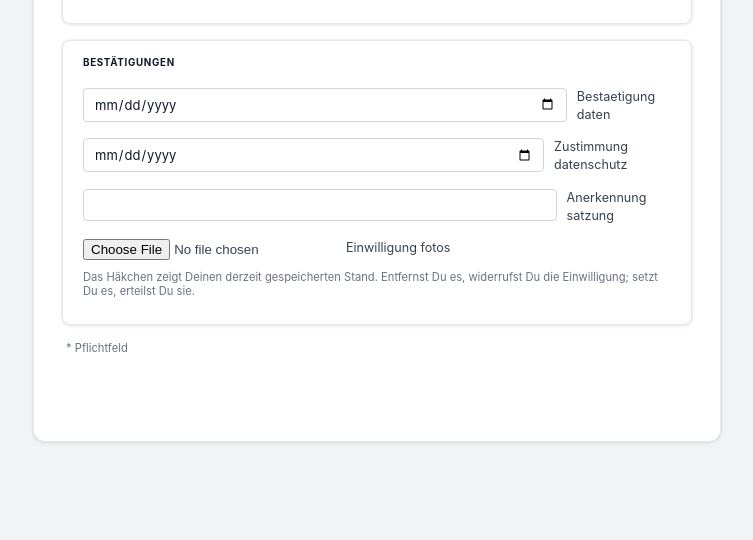
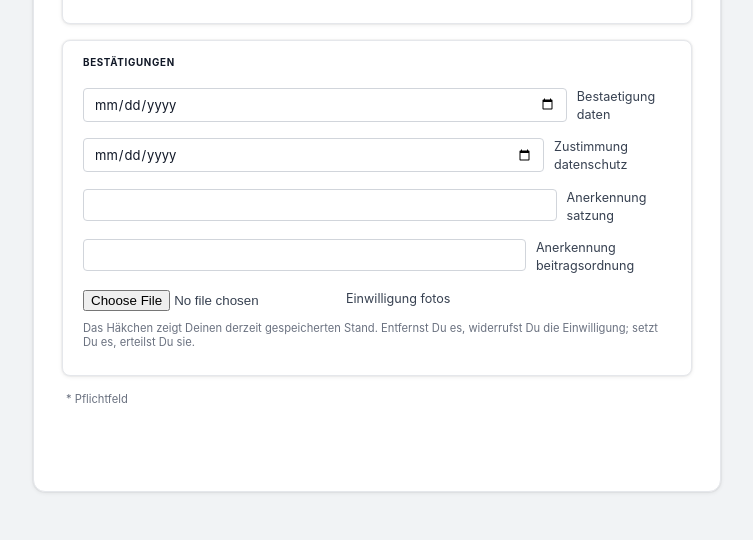
Before and after one commit to hgruber/CantorHub, a Django app: template intern/templates/mitglied_bestaetigung.html in a window 1280 px wide. Shown: the part 532-1072 px from the top of the page, without its empty margins (263-1016 px from the left). Before the commit the page ends 975 px from the top, so only its background shows below. Run offline with Django 5.2, Linux system fonts and the light colour scheme; the template is opened without the code that fills it: most values are stand-ins (such as "Sample title", 1, 10 or a date in 2020); form fields are guessed from the names that the template uses.

Commit message:
Datenbestaetigung: Beitragsordnung als Pflicht-Haekchen
Die Aufforderungsmail bittet um die erneute Anerkennung der
Beitragsordnung, das Formular fragte sie aber nicht ab. Wortlaut und Link
(BEITRAGSORDNUNG_FILE_ID) wie im Beitrittsformular; das Quittungs-PDF
fuehrt sie mit auf.

Co-Authored-By: Claude Opus 5.5 <noreply@anthropic.com>
Claude-Session: https://claude.ai/code/session_01Bu64vgd4RhZ2fY98iMfKoR

```diff
--- a/intern/templates/mitglied_bestaetigung.html
+++ b/intern/templates/mitglied_bestaetigung.html
@@ -107,6 +107,14 @@
             {% endif %}
 
             <label class="checkbox-label join-consent">
+                {{ form.anerkennung_beitragsordnung }}
+                <span>{{ form.anerkennung_beitragsordnung.label }}{% if form.anerkennung_beitragsordnung.field.required %} <span class="req">*</span>{% endif %}</span>
+            </label>
+            {% if form.anerkennung_beitragsordnung.errors %}
+                <div class="invalid-feedback">{{ form.anerkennung_beitragsordnung.errors }}</div>
+            {% endif %}
+
+            <label class="checkbox-label join-consent">
                 {{ form.einwilligung_fotos }}
                 <span>{{ form.einwilligung_fotos.label }}</span>
             </label>
--- a/intern/views/auth.py
+++ b/intern/views/auth.py
@@ -534,6 +534,7 @@ def _save_bestaetigung_pdf(user, einwilligung_fotos=False):
     y = draw_checkbox(c, y, "Daten korrekt und aktuell, sonst sofortige Korrektur zugesagt")
     y = draw_checkbox(c, y, "Datenschutzerklärung gelesen und akzeptiert")
     y = draw_checkbox(c, y, "Satzung gelesen und akzeptiert")
+    y = draw_checkbox(c, y, "Beitragsordnung zur Kenntnis genommen und anerkannt")
     y = draw_checkbox(c, y, "Einwilligung zur Veröffentlichung von Fotos bei Auftritten",
                       checked=einwilligung_fotos)
     draw_signature(c, y, f"{user.first_name} {user.last_name}")
@@ -573,7 +574,7 @@ def send_bestaetigung_mail(user, base_url):
 def mitglied_bestaetigung(request, token):
     """Öffentliches Bestätigungsformular hinter einem signierten Link.
 
-    Zeigt die aktuellen Mitgliedsdaten und vier Bestätigungs-Checkboxen.
+    Zeigt die aktuellen Mitgliedsdaten und fünf Bestätigungs-Checkboxen.
     Bei Absenden wird ein PDF gespeichert und per Mail als Quittung versandt.
     Kein Login erforderlich, kein Vorstand-Notify.
 
```
Also changed, not shown: docs/members.md (+2 -2 lines), intern/forms.py (+12 -0 lines), CHANGELOG.md.
